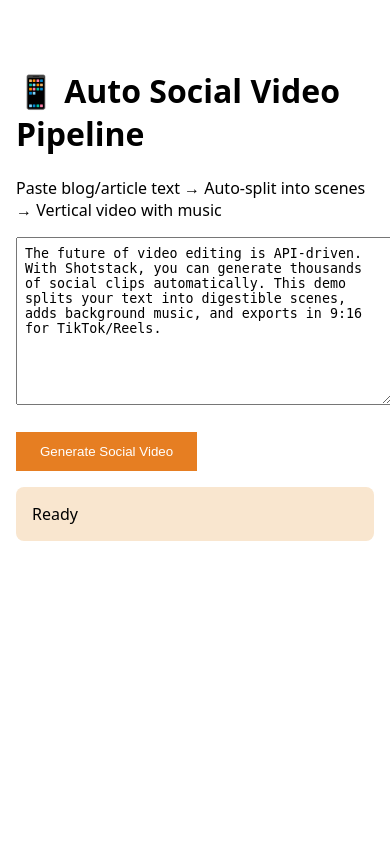
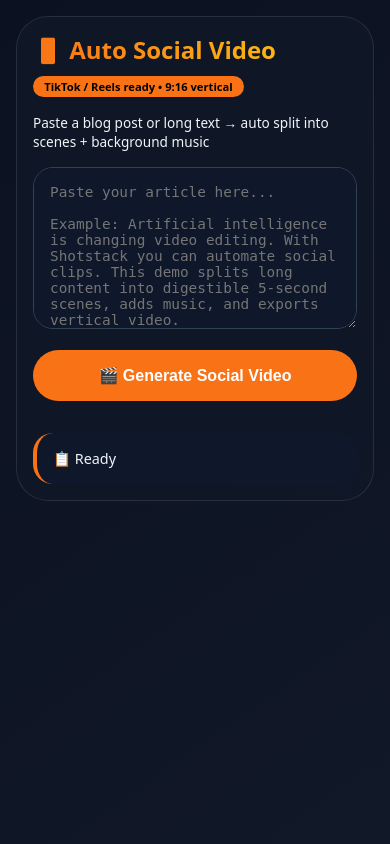
Before and after one commit to hallo2026-coder/shotstack-demo-apps, a Flask app: page / in a window 390 px wide. Run offline with Flask 3, Linux system fonts and the light colour scheme.

Commit message:
Update index.html
mobile-friendly frontend version

```diff
--- a/social-video-pipeline/templates/index.html
+++ b/social-video-pipeline/templates/index.html
@@ -1,33 +1,136 @@
 <!DOCTYPE html>
-<html>
+<html lang="en">
 <head>
-    <title>Auto Social Video Pipeline</title>
+    <meta charset="UTF-8">
+    <meta name="viewport" content="width=device-width, initial-scale=1.0, viewport-fit=cover">
+    <title>Shotstack – Social Video Pipeline</title>
     <style>
-        body { font-family: system-ui; max-width: 800px; margin: 2rem auto; padding: 1rem; }
-        textarea { width: 100%; padding: 0.5rem; font-family: monospace; }
-        button { background: #e67e22; color: white; border: none; padding: 0.75rem 1.5rem; cursor: pointer; }
-        #status { background: #f9e6cf; border-radius: 8px; padding: 1rem; margin-top: 1rem; }
+        * { margin: 0; padding: 0; box-sizing: border-box; }
+        body {
+            font-family: system-ui, sans-serif;
+            background: linear-gradient(145deg, #0b1120 0%, #111827 100%);
+            min-height: 100vh;
+            padding: 1rem;
+            color: #f1f5f9;
+        }
+        .container {
+            max-width: 680px;
+            margin: 0 auto;
+            background: rgba(17, 24, 39, 0.8);
+            backdrop-filter: blur(12px);
+            border-radius: 2rem;
+            padding: 1.5rem;
+            border: 1px solid rgba(255,255,255,0.1);
+        }
+        h1 {
+            font-size: 1.8rem;
+            background: linear-gradient(to right, #f97316, #facc15);
+            -webkit-background-clip: text;
+            background-clip: text;
+            color: transparent;
+            margin-bottom: 0.5rem;
+        }
+        .badge {
+            background: #f97316;
+            color: black;
+            font-weight: bold;
+            padding: 0.2rem 0.7rem;
+            border-radius: 40px;
+            font-size: 0.7rem;
+            display: inline-block;
+            margin-bottom: 1rem;
+        }
+        textarea {
+            width: 100%;
+            padding: 1rem;
+            background: #0f172a;
+            border: 1px solid #334155;
+            border-radius: 1.25rem;
+            color: #e2e8f0;
+            font-family: monospace;
+            font-size: 0.9rem;
+            resize: vertical;
+        }
+        button {
+            width: 100%;
+            background: #f97316;
+            border: none;
+            padding: 1rem;
+            font-weight: bold;
+            font-size: 1rem;
+            border-radius: 3rem;
+            color: white;
+            margin: 1rem 0;
+            cursor: pointer;
+            transition: 0.1s linear;
+        }
+        button:active { transform: scale(0.97); }
+        button:disabled { background: #4b5563; cursor: not-allowed; }
+        .status {
+            background: #0f172a;
+            border-radius: 1.25rem;
+            padding: 1rem;
+            margin-top: 1rem;
+            font-size: 0.9rem;
+            border-left: 4px solid #f97316;
+        }
+        video {
+            width: 100%;
+            max-width: 360px;
+            display: block;
+            margin: 1rem auto;
+            border-radius: 2rem;
+            box-shadow: 0 20px 35px -10px black;
+        }
+        .loader {
+            display: inline-block;
+            width: 1rem;
+            height: 1rem;
+            border: 2px solid rgba(255,255,255,0.3);
+            border-top-color: white;
+            border-radius: 50%;
+            animation: spin 0.6s infinite;
+            vertical-align: middle;
+            margin-right: 0.5rem;
+        }
+        @keyframes spin { to { transform: rotate(360deg); } }
+        @media (max-width: 550px) {
+            .container { padding: 1rem; }
+            h1 { font-size: 1.5rem; }
+        }
     </style>
 </head>
 <body>
-    <h1>📱 Auto Social Video Pipeline</h1>
-    <p>Paste blog/article text → Auto-split into scenes → Vertical video with music</p>
-    <textarea id="blogText" rows="10" placeholder="Paste your long-form content here...">The future of video editing is API-driven. With Shotstack, you can generate thousands of social clips automatically. This demo splits your text into digestible scenes, adds background music, and exports in 9:16 for TikTok/Reels.</textarea><br><br>
-    <button id="renderBtn">Generate Social Video</button>
-    <div id="status">Ready</div>
+<div class="container">
+    <h1>📱 Auto Social Video</h1>
+    <div class="badge">TikTok / Reels ready • 9:16 vertical</div>
+    <p style="margin-bottom: 1rem; font-size: 0.85rem;">Paste a blog post or long text → auto split into scenes + background music</p>
+
+    <textarea id="blogText" rows="8" placeholder="Paste your article here...&#10;&#10;Example: Artificial intelligence is changing video editing. With Shotstack you can automate social clips. This demo splits long content into digestible 5-second scenes, adds music, and exports vertical video."></textarea>
+
+    <button id="renderBtn">
+        🎬 Generate Social Video
+    </button>
+
+    <div id="status" class="status">📋 Ready</div>
     <div id="videoContainer"></div>
+</div>
 
 <script>
     const renderBtn = document.getElementById('renderBtn');
     const statusDiv = document.getElementById('status');
-        const videoContainer = document.getElementById('videoContainer');
+    const videoDiv = document.getElementById('videoContainer');
 
     renderBtn.addEventListener('click', async () => {
-            const blogText = document.getElementById('blogText').value;
-            if (!blogText.trim()) return alert('Please paste some text');
+        const blogText = document.getElementById('blogText').value.trim();
+        if (!blogText) {
+            statusDiv.innerHTML = '⚠️ Please paste some text content.';
+            return;
+        }
 
         renderBtn.disabled = true;
-            statusDiv.innerHTML = '⏳ Submitting social pipeline job...';
+        renderBtn.innerHTML = '<span class="loader"></span> Sending to pipeline...';
+        statusDiv.innerHTML = '⏳ Submitting render job...';
 
         try {
             const res = await fetch('/render', {
@@ -39,10 +142,10 @@
             if (data.error) throw new Error(data.error);
 
             const renderId = data.render_id;
-                statusDiv.innerHTML = `✅ Render queued (ID: ${renderId})<br>⏲️ Polling for completion...`;
+            statusDiv.innerHTML = `🎥 Pipeline started (ID: ${renderId})<br>⏲️ Rendering multi-scene video...`;
 
             let videoUrl = null;
-                for (let i = 0; i < 90; i++) { // longer for multi-scene
+            for (let i = 0; i < 90; i++) {
                 await new Promise(r => setTimeout(r, 2000));
                 const statusRes = await fetch(`/status/${renderId}`);
                 const statusData = await statusRes.json();
@@ -50,21 +153,22 @@
                     videoUrl = statusData.url;
                     break;
                 } else if (statusData.status === 'failed') {
-                        throw new Error('Render failed: ' + statusData.message);
+                    throw new Error('Render failed');
                 }
-                    statusDiv.innerHTML = `⏳ Rendering ${Math.floor(i*2/60)}/??? minutes...`;
+                statusDiv.innerHTML = `⏳ Rendering scene ${Math.floor(i/10)+1}/? ... ${Math.floor(i*2/60)} min`;
             }
 
             if (videoUrl) {
-                    statusDiv.innerHTML = '✅ Social video ready!';
-                    videoContainer.innerHTML = `<video controls src="${videoUrl}" autoplay loop style="max-width:300px; border-radius:20px;"></video>`;
+                statusDiv.innerHTML = '✅ Social video ready! Tap to watch.';
+                videoDiv.innerHTML = `<video controls autoplay loop playsinline src="${videoUrl}"></video>`;
             } else {
-                    throw new Error('Timeout');
+                throw new Error('Render timeout');
             }
         } catch (err) {
-                statusDiv.innerHTML = `❌ Error: ${err.message}`;
+            statusDiv.innerHTML = `❌ ${err.message}`;
         } finally {
             renderBtn.disabled = false;
+            renderBtn.innerHTML = '🎬 Generate Social Video';
         }
     });
 </script>
```
Lines whose indentation alone changed are shown as unchanged.
